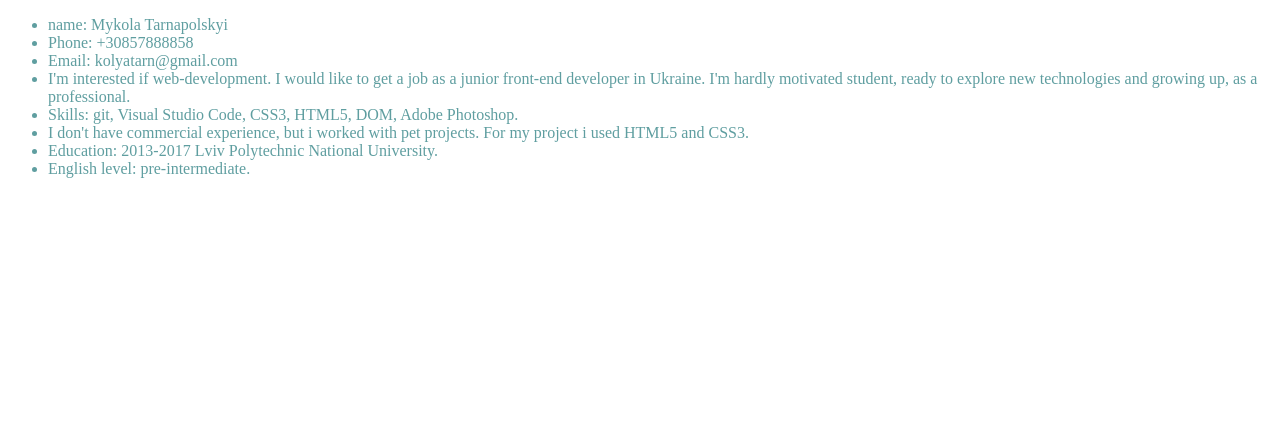
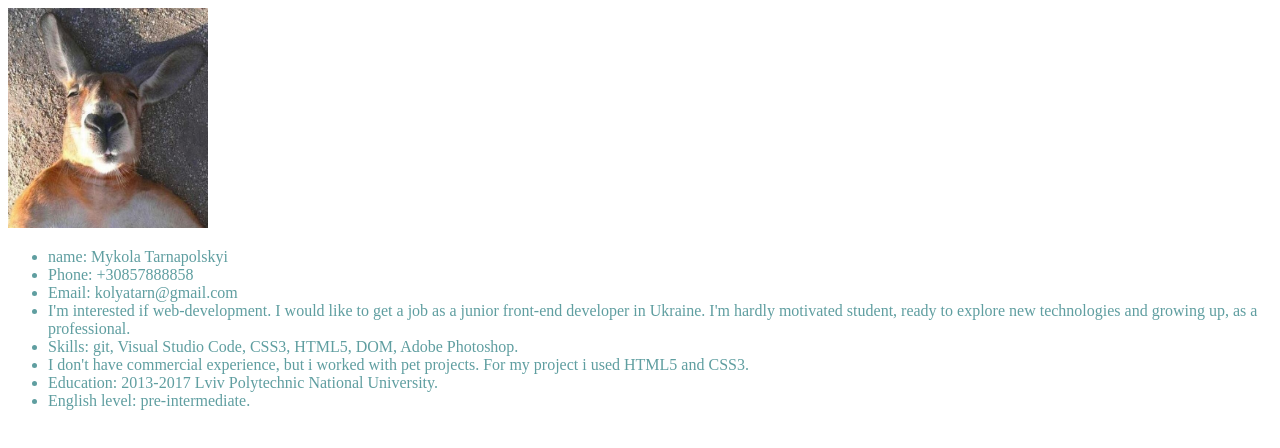
Before and after one commit to tarnapolskyi/rsschool-cv, a plain HTML site: page index.html in a window 1280 px wide. Drawn offline with Linux system fonts and the light colour scheme.

Commit message:
feat: add photo

```diff
--- a/index.html
+++ b/index.html
@@ -7,6 +7,9 @@
     <link rel="stylesheet" href="style.css">
 </head>
 <body>
+  <div >
+    <img class="selfie" src="kangaroo-selfie.jpg" alt="selfie" >
+  </div>
     <ul>
        <li>name: Mykola Tarnapolskyi</li>
        <li>Phone: +30857888858</li>
--- a/style.css
+++ b/style.css
@@ -1 +1,5 @@
 *{color:cadetblue;}
+.selfie {
+  width:200px ;
+  height:220px;
+}
```
Also changed, not shown: kangaroo-selfie.jpg (added).
